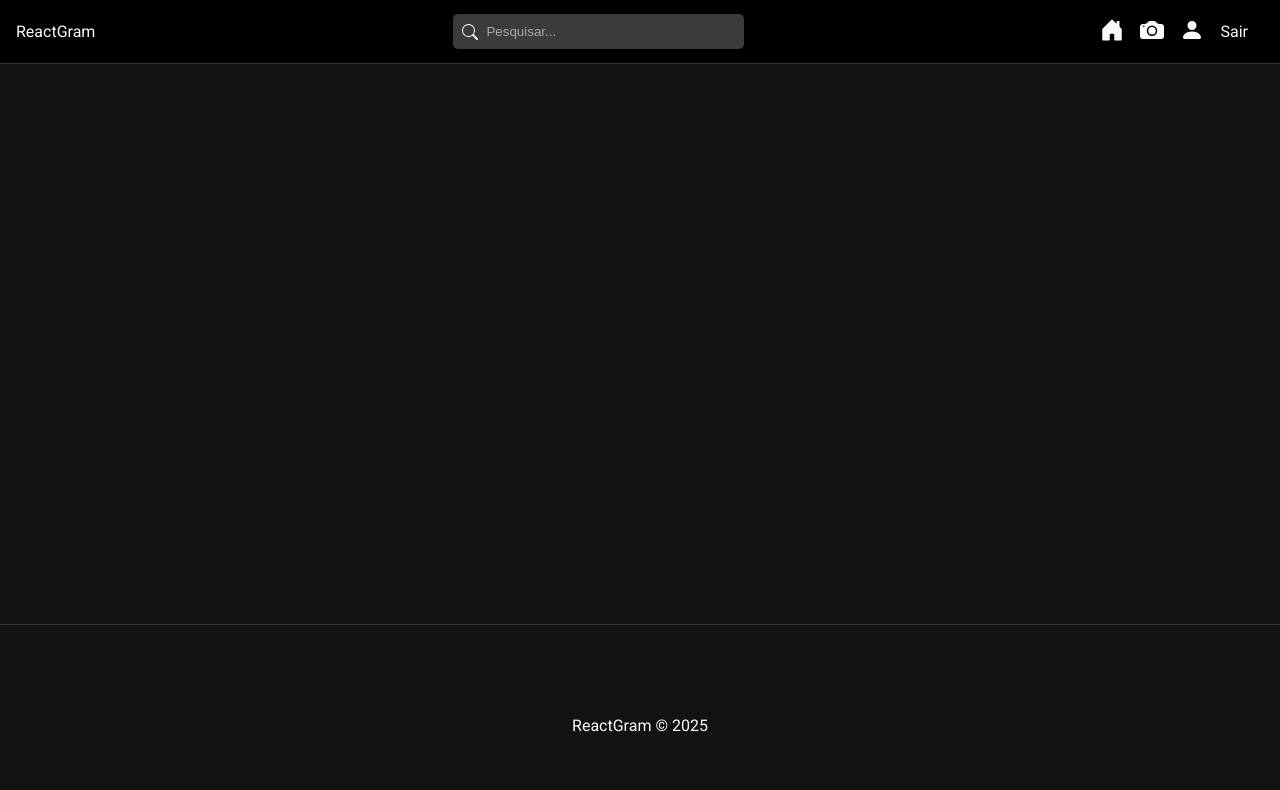
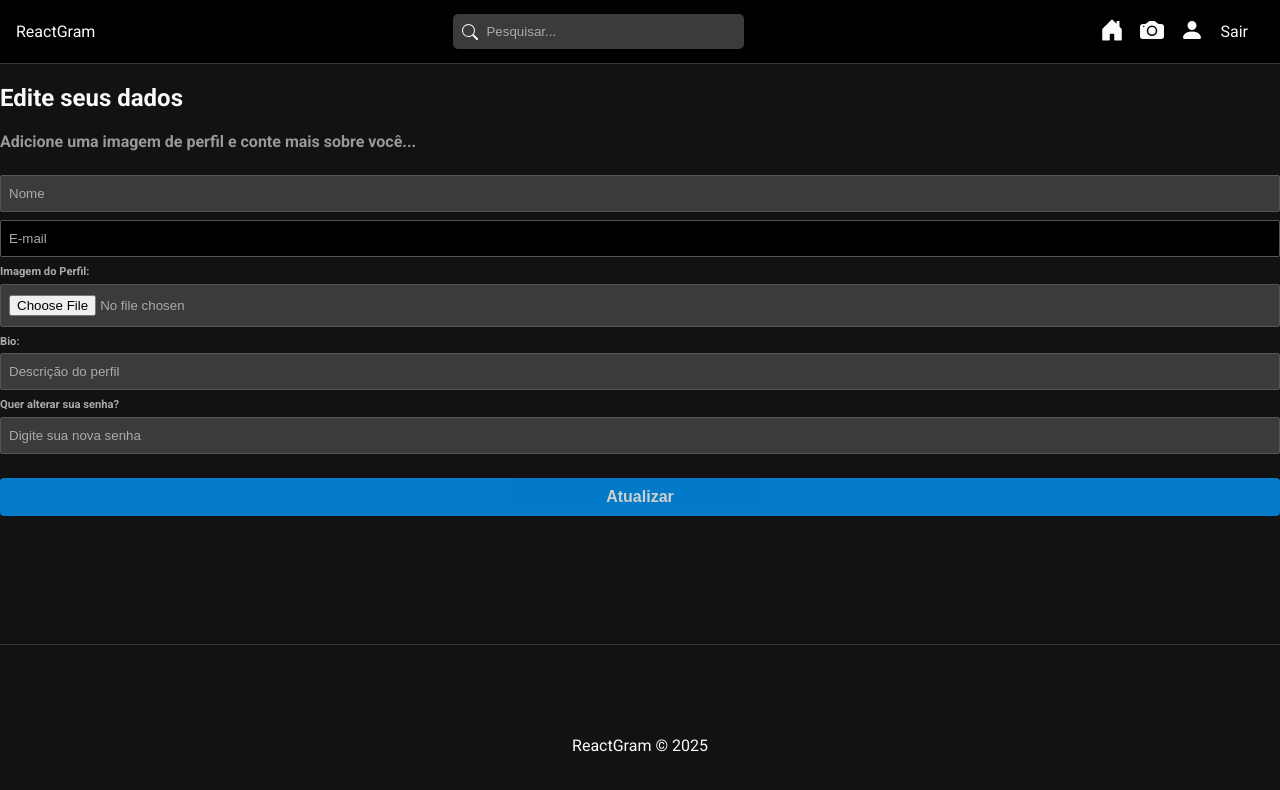
Before and after one commit to leandro-SI/react-gram-app, a React (Create React App) app in the folder front_end/: page /profile in a window 1280 px wide. Shown: the top 790 px of the page. Built offline with nearby package versions, Linux system fonts and the light colour scheme; sample sign-in values are in the browser's storage.

Commit message:
estruturando para de edição de perfil

```diff
--- a/front_end/src/App.js
+++ b/front_end/src/App.js
@@ -14,6 +14,7 @@ import Register from './pages/Auth/Register';
 // Components
 import Navbar from './components/Navbar';
 import Footer from './components/Footer';
+import EditProfile from './pages/EditProfile/EditProfile';
 
 function App() {
 
@@ -30,6 +31,7 @@ function App() {
         <div class="container">
           <Routes>
             <Route path='/' element={auth ? <Home /> : <Navigate to="/login" />} />
+            <Route path='/profile' element={auth ? <EditProfile /> : <Navigate to="/login" />} />
             <Route path='/login' element={!auth ? <Login /> : <Navigate to="/" /> } />
             <Route path='/register' element={!auth ? <Register /> : <Navigate to="/" />} />
           </Routes>
--- /dev/null
+++ b/front_end/src/pages/EditProfile/EditProfile.jsx
@@ -0,0 +1,35 @@
+import React from 'react'
+
+const EditProfile = () => {
+
+    const handleSubmit = (e) => {
+        e.preventDefault()
+    }
+
+    return (
+        <div id="edit-profile">
+            <h2>Edite seus dados</h2>
+            <p className='subtitle'>Adicione uma imagem de perfil e conte mais sobre você...</p>
+            {/* preview da imagem */}
+            <form onSubmit={handleSubmit}>
+                <input type="text" placeholder='Nome' />
+                <input type="email" placeholder='E-mail' disabled />
+                <label>
+                    <span>Imagem do Perfil:</span>
+                    <input type="file" />
+                </label>
+                <label>
+                    <span>Bio:</span>
+                    <input type="text" placeholder='Descrição do perfil' />
+                </label>
+                <label>
+                    <span>Quer alterar sua senha?</span>
+                    <input type="password" placeholder='Digite sua nova senha' />
+                </label>
+                <input type="submit" value="Atualizar" />
+            </form>
+        </div>
+    )
+}
+
+export default EditProfile
```
Also changed, not shown: front_end/src/pages/EditProfile/EditProfile.css (added).
